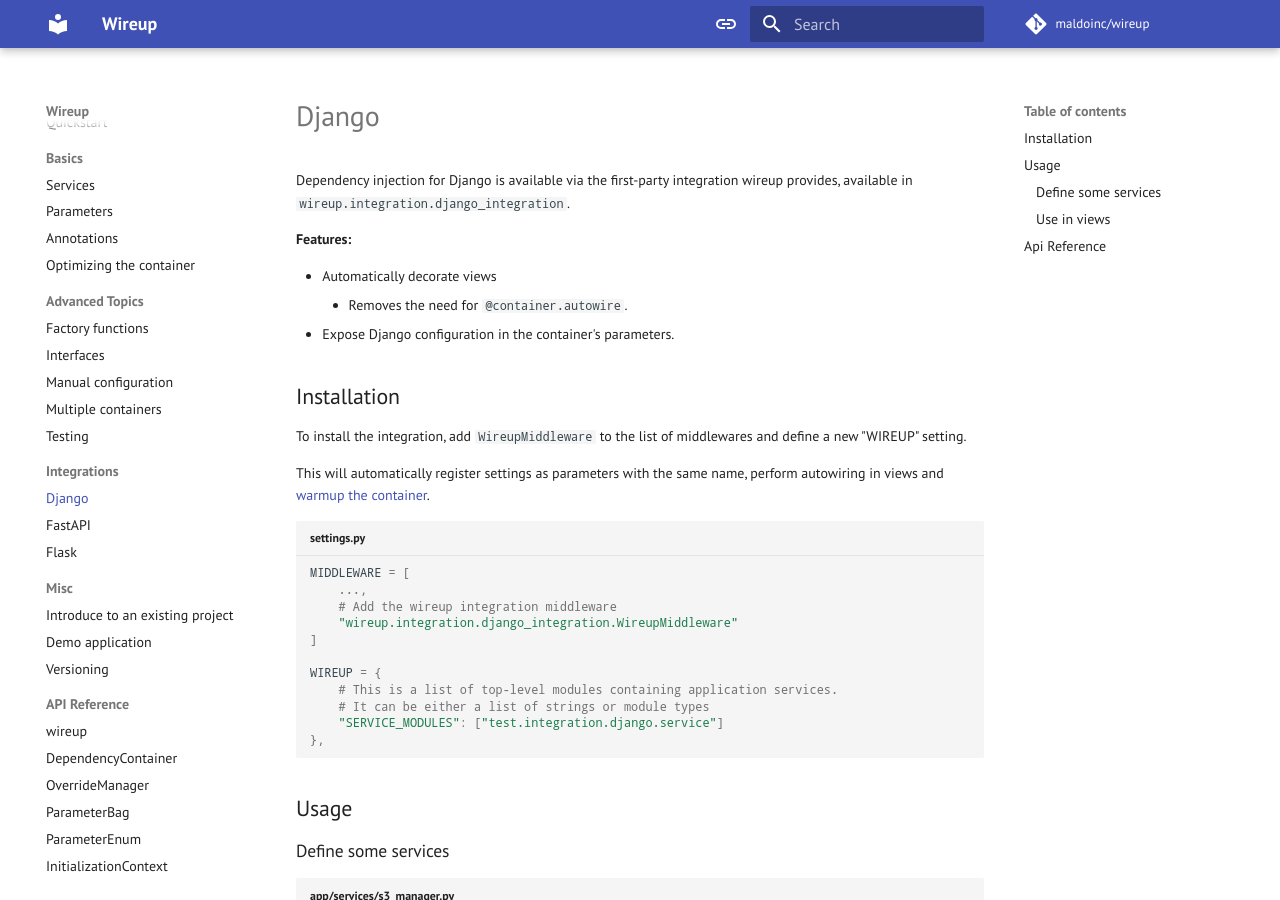
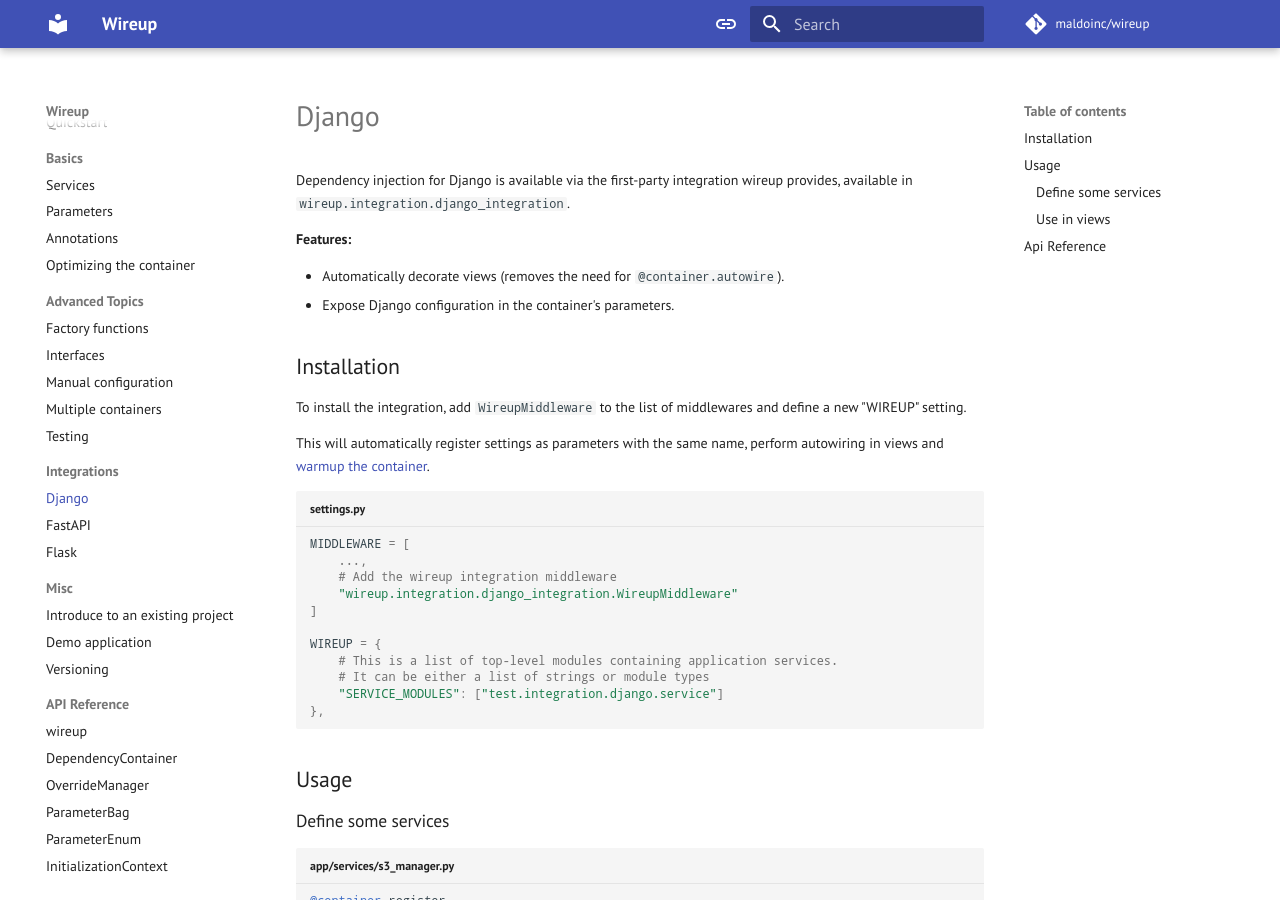
Before and after one commit to maldoinc/wireup, an MkDocs documentation site: the page built from docs/pages/integrations/django.md, in a window 1280 px wide and 900 px high. Built offline with MkDocs 1.6.1 and Material for MkDocs 9.7.7, drawn with Linux system fonts in a browser that asks for light colours; some web fonts are replaced; comment, search, counter and statistics services are not loaded; the version menu is left out.

Commit message:
docs update

```diff
--- a/docs/pages/integrations/django.md
+++ b/docs/pages/integrations/django.md
@@ -3,8 +3,7 @@ Dependency injection for Django is available via the first-party integration wir
 
 **Features:**
 
-* Automatically decorate views
-    * Removes the need for `@container.autowire`.
+* Automatically decorate views (removes the need for `@container.autowire`).
 * Expose Django configuration in the container's parameters.
 
 ## Installation
```
